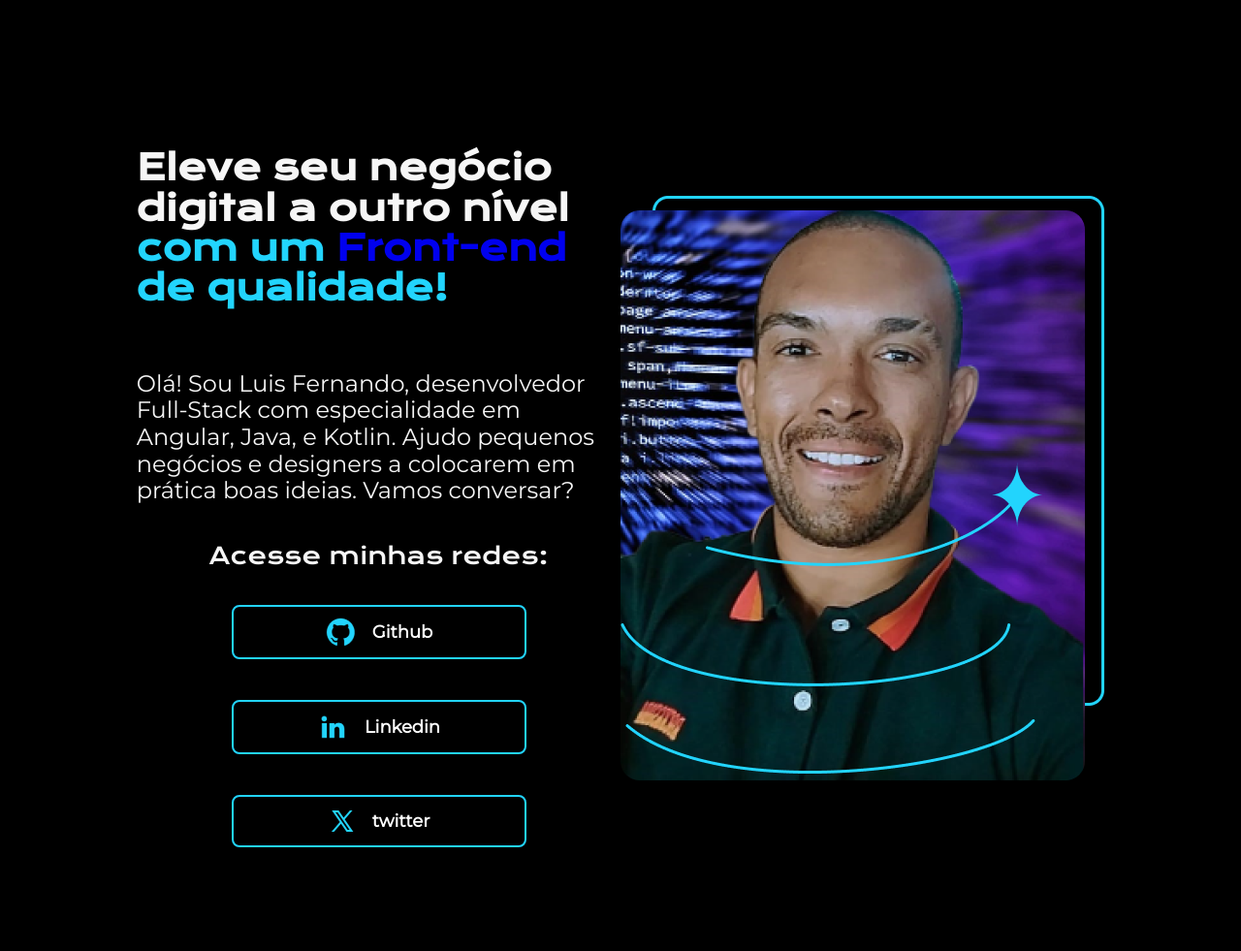
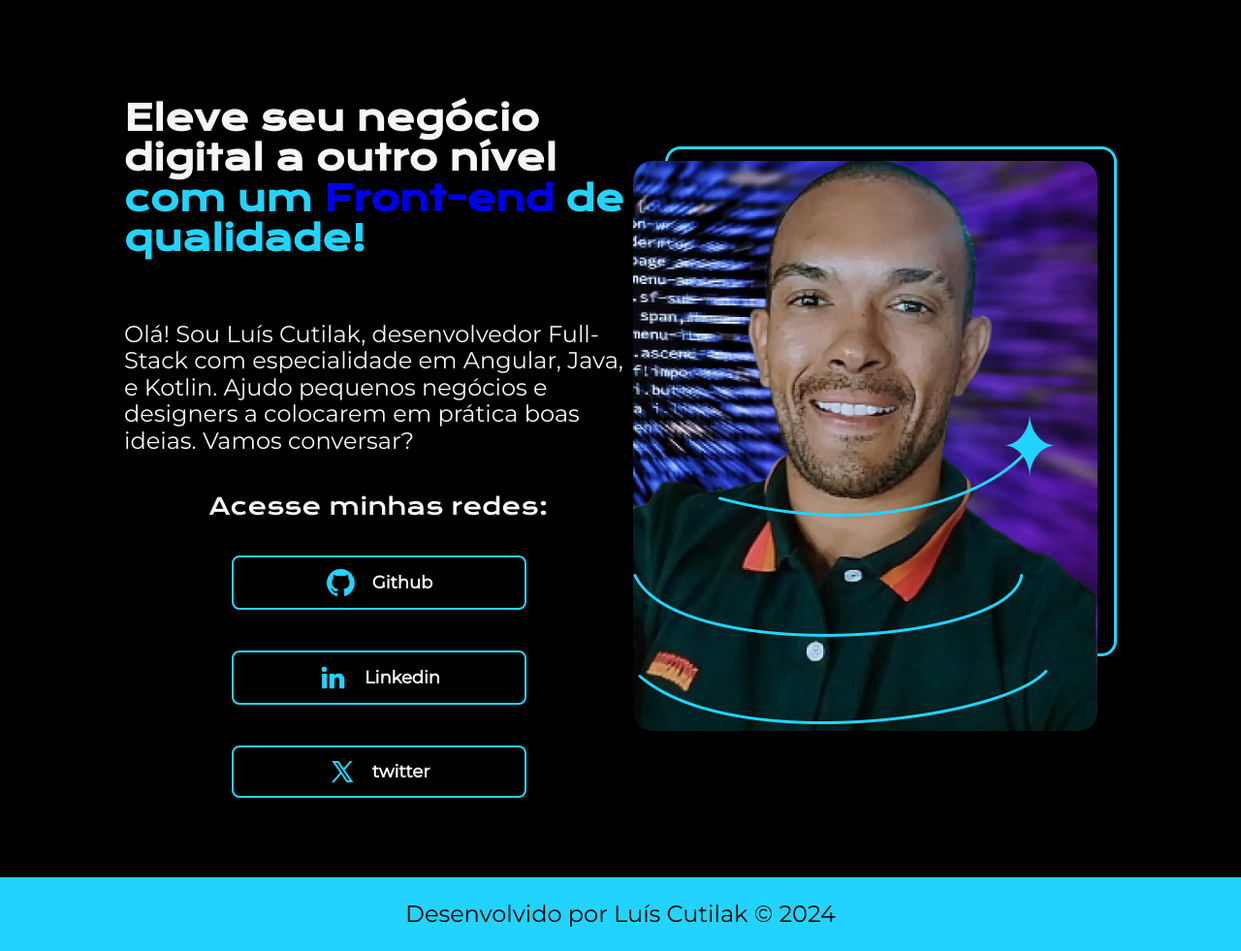
Before and after one commit to luiscutilak/alura-portfolio, a plain HTML site: page index.html in a window 1280 px wide. Shown: the whole page at 97% size. Before the commit the page ends 928 px from the top, so only its background shows below. Drawn offline with nearby package versions, Linux system fonts and the light colour scheme.

Commit message:
feat: add footer, and styling footer

```diff
--- a/index.html
+++ b/index.html
@@ -18,7 +18,7 @@
                 <strong class="titulo-destaque">com um <a href="https://github.com/luiscutilak/alura-portfolio" class="apresentacao__conteudo__titulo-destaque__front-end">Front-end</a> de qualidade!</strong>
             </h1>
             <p class="apresentacao__conteudo__texto">
-                Olá! Sou Luis Fernando, desenvolvedor Full-Stack com especialidade em
+                Olá! Sou Luís Cutilak, desenvolvedor Full-Stack com especialidade em
                 Angular, Java, e Kotlin. Ajudo pequenos negócios e designers a
                 colocarem em prática boas ideias. Vamos conversar?
             </p>
@@ -41,7 +41,9 @@
         </section>
             <img class="photo-rectangule-48" src="./assests/Projeto ALura Portfolio.png" alt="foto luiscutilak" />
     </main>
-    <footer></footer>
+    <footer class="rodape">
+        <p>Desenvolvido por Luís Cutilak &#169; 2024</p>
+    </footer>
 </body>
 
 </html>
--- a/style.css
+++ b/style.css
@@ -8,7 +8,6 @@
 }
 
 body {
-  height: 100vh;
   box-sizing: border-box;
   background-color: #000000;
   color: #F6F6F6;
@@ -42,7 +41,8 @@ h1 {
 
 
 .apresentacao {
-  margin: 10% 11%;
+
+  padding: 6% 10%;
   display: flex;
   align-items: center;
   justify-content: space-between;
@@ -140,3 +140,13 @@ text-decoration: none;
         -webkit-text-stroke: 2px darkgreen;
         transition-timing-function: ease-in-out;
 }
+
+.rodape {
+  padding: 24px;
+  text-align: center;
+  color: #000000;
+  background-color: #22D4FD;
+  font-family: 'Montserrat', sans-serif;
+  font-size: 24px;
+  font-weight: 400;
+}
```
